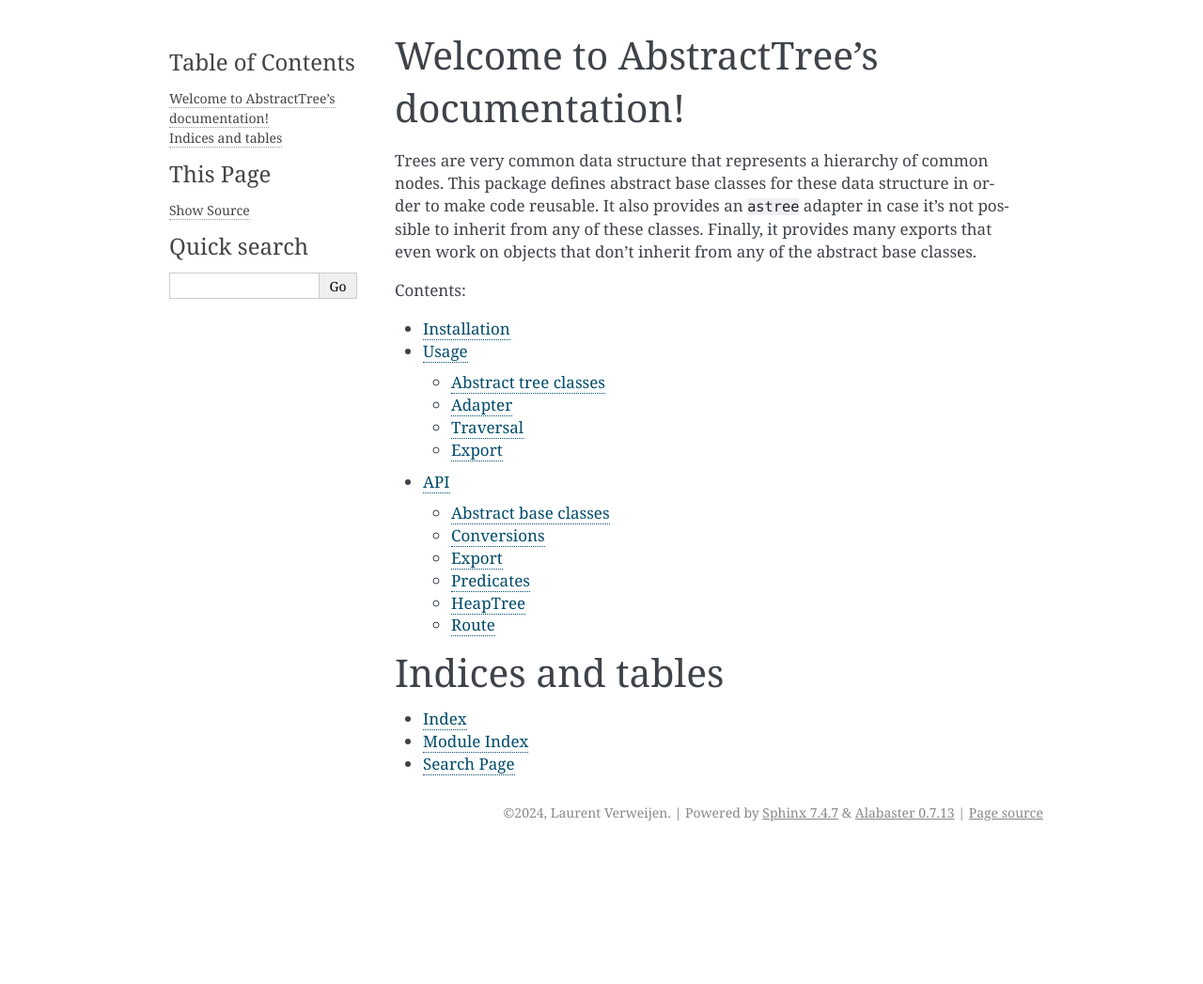
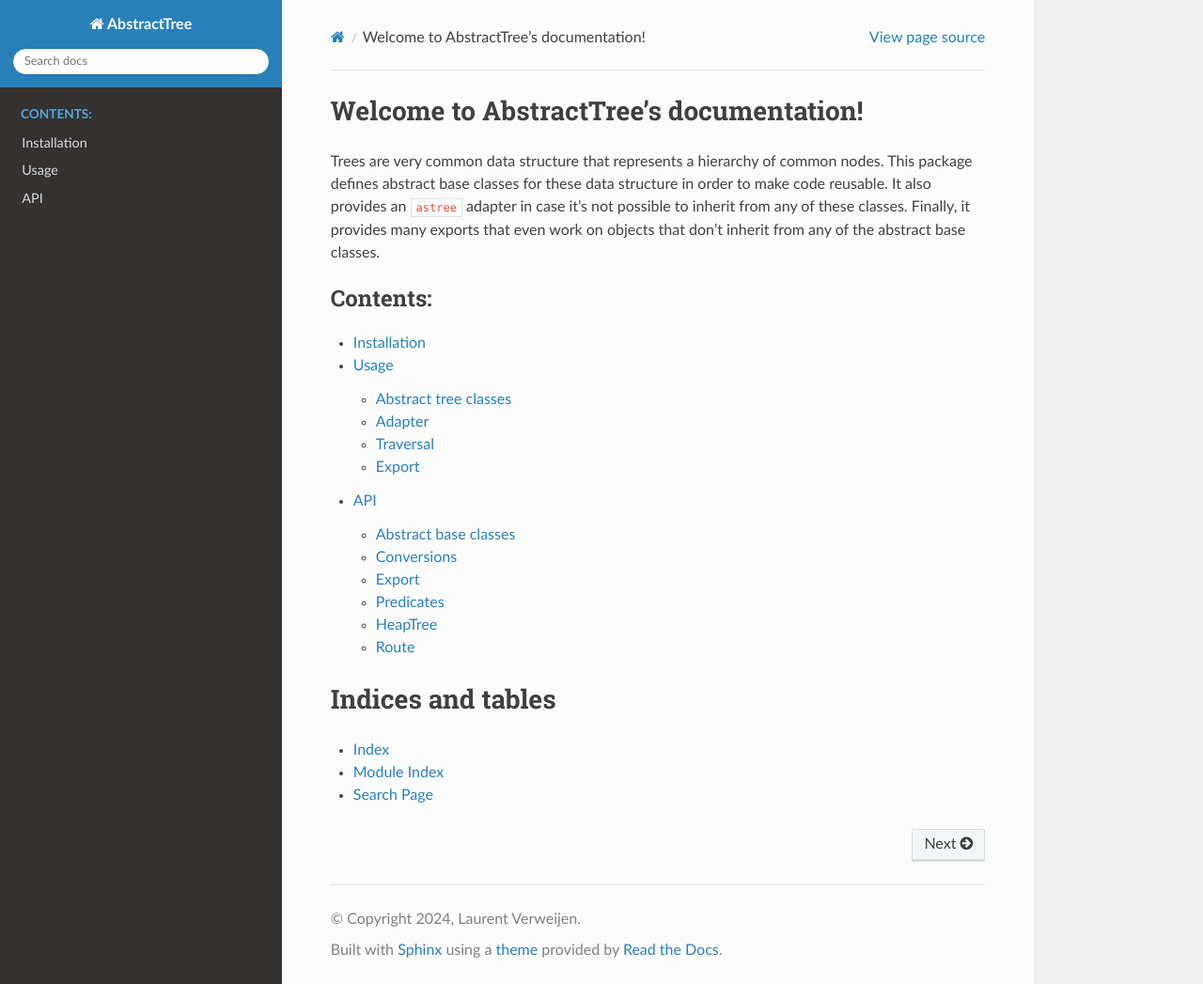
Before and after one commit to lverweijen/AbstractTree, a Sphinx documentation site: the page built from docs/source/index.rst, in a window 1280 px wide and 1047 px high. Shown: the whole window at 94% size. Built offline with Sphinx 7.4.7 and the Read the Docs theme 3.1.0, drawn with Linux system fonts in a browser that asks for light colours.

Commit message:
Change theme

```diff
--- a/docs/source/conf.py
+++ b/docs/source/conf.py
@@ -29,5 +29,5 @@ exclude_patterns = []
 # -- Options for HTML output -------------------------------------------------
 # https://www.sphinx-doc.org/en/master/usage/configuration.html#options-for-html-output
 
-html_theme = 'alabaster'
+html_theme = 'sphinx_rtd_theme'
 html_static_path = ['_static']
--- a/pyproject.toml
+++ b/pyproject.toml
@@ -58,6 +58,7 @@ preview = true
 [dependency-groups]
 dev = [
     "ruff>=0.8.2",
+    "sphinx-rtd-theme>=3.0.2",
     "sphinx>=7.4.7",
 ]
 
```
